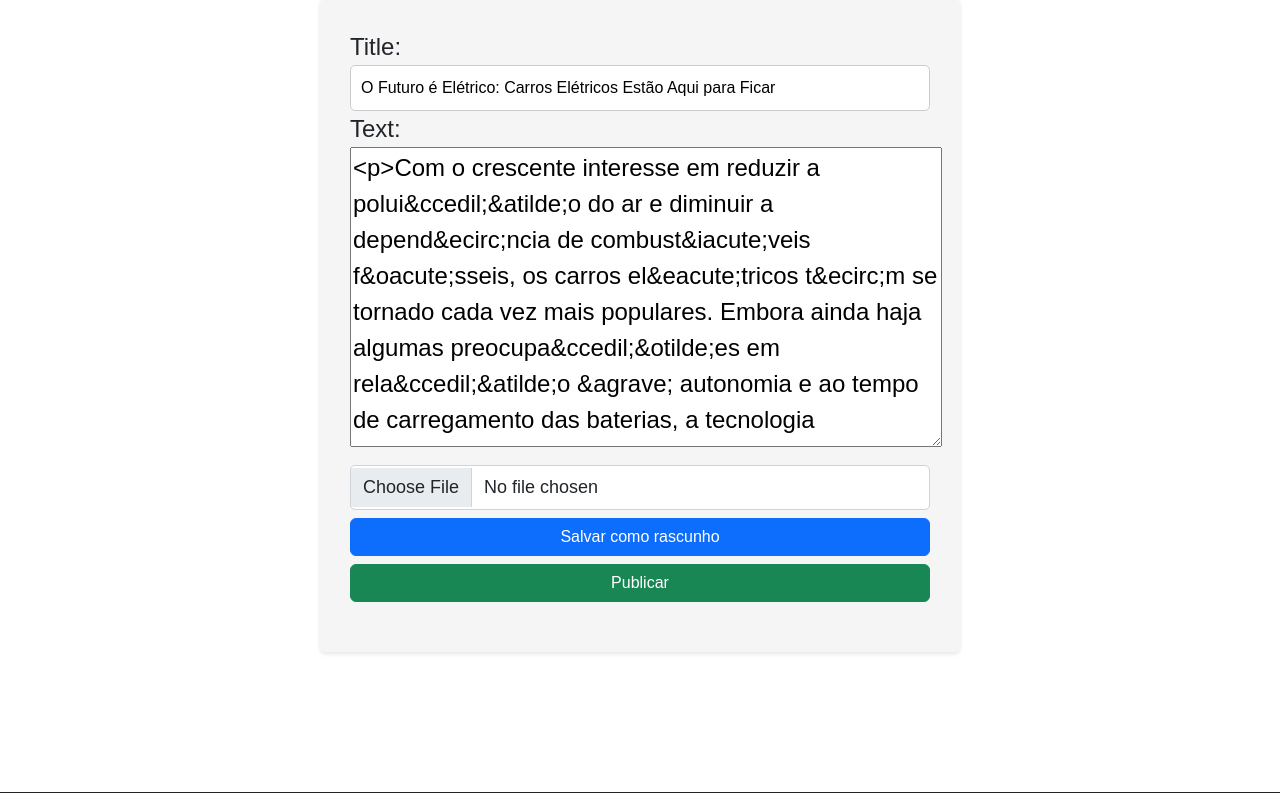
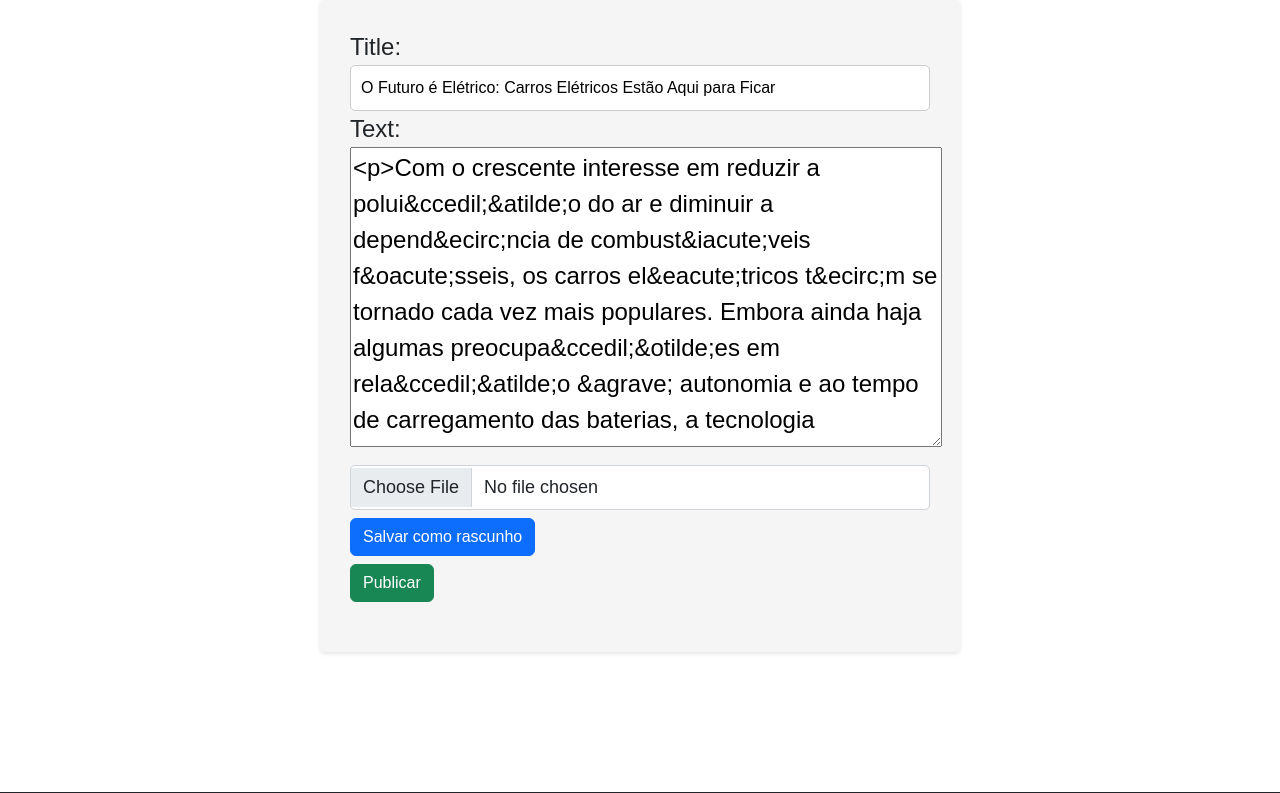
Before and after one commit to MaikDouglasOficial/meusite, a Django app: page /post/2/edit/ in a window 1280 px wide. Shown: the part 572-1365 px from the top of the page. Run offline with Django 4.2, Linux system fonts and the light colour scheme; a user stored in the database is signed in; data comes from the database, SQL or seed files in the repository; some libraries are stand-ins or nearby versions.

Commit message:
Correção botoes.

```diff
--- a/blog/templates/blog/post_edit.html
+++ b/blog/templates/blog/post_edit.html
@@ -5,6 +5,7 @@
 {% block styles %}
 <link rel="stylesheet" href="{% static 'css/editor.css' %}">
 {% endblock %}
+
 <div class="container">
     <div class="row justify-content-center">
         <div class="col-md-8">
@@ -24,7 +25,7 @@
                     <input type="file" class="form-control d-block mb-2" id="{{ form.image.id_for_label }}"
                            name="{{ form.image.name }}">
                 </div>
-                <div class="form-group text-left d-flex flex-column">
+                <div class="form-group text-center">
                     <button type="submit" class="btn btn-primary btn-save-draft d-block mb-2" name="save_draft">Salvar como rascunho</button>
                     <button type="submit" class="btn btn-success btn-publish d-block">Publicar</button>
                 </div>
@@ -43,7 +44,6 @@
     html, body {
         overflow-x: hidden;
     }
-
 </style>
 
 {% endblock %}
```
